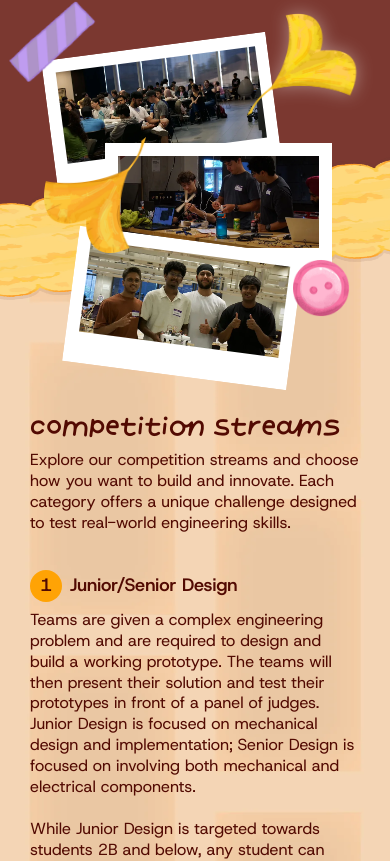
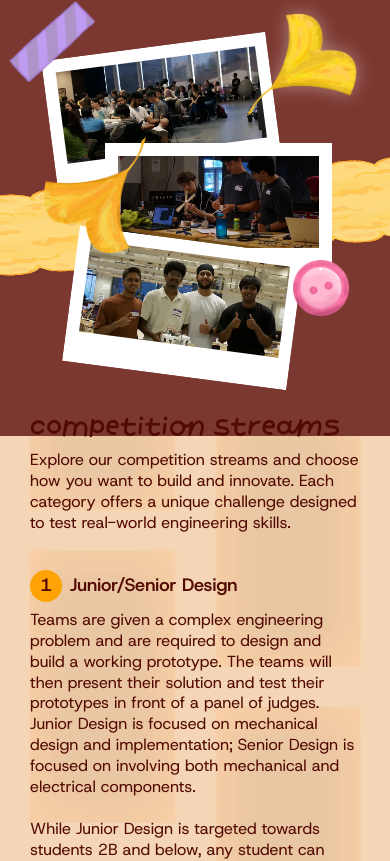
Before and after one commit to BarSoapAng/WECF26, a React (Vite) app: page / in a window 390 px wide. Shown: the part 1423-2284 px from the top of the page. Built offline with nearby package versions, Linux system fonts and the light colour scheme.

Commit message:
Restore original mobile leaf band and floor styling

```diff
--- a/src/sections/CompetitionStreams.tsx
+++ b/src/sections/CompetitionStreams.tsx
@@ -320,13 +320,19 @@ const Backdrop = styled.div`
   z-index: 0;
   pointer-events: none;
 
+  ${mediaQueries.tablet} {
+    --tree-band-height: 40cqw;
+    --top-band-top: -29.54cqw;
+    --bottom-band-top: calc(100% - 24.61cqw);
+  }
+
   ${mediaQueries.mediumTablet} {
     --top-band-top: calc(-86.12cqw + (227.53cqw - 180cqw) * 0.4);
     --bottom-band-top: calc(100% + 104.81cqw - (227.53cqw - 180cqw) * 0.4 - var(--tree-band-height));
   }
 `;
 
-// Fill from the top band's midpoint to the bottom band's midpoint.
+// Desktop: fill from the top band's midpoint to the bottom band's midpoint.
 // repeat-y tiles it downwards if the section gets taller (e.g. narrow screens).
 // On phones the bricks are drawn about 3x bigger, as in the mobile design.
 const Floor = styled.div`
@@ -337,8 +343,13 @@ const Floor = styled.div`
     calc(100% - var(--bottom-band-top) - var(--tree-band-height) / 2);
   background: url(${competitionStreamsFloor}) center top / 113.15cqw auto repeat-y;
 
+  ${mediaQueries.tablet} {
+    inset: 9.26cqw 0 -17cqw;
+  }
+
   ${mediaQueries.mediumTablet} {
     background-size: 370cqw auto;
+    bottom: -22cqw;
   }
 `;
 
@@ -354,6 +365,13 @@ const Band = styled.img`
   max-width: none;
   height: var(--tree-band-height);
   user-select: none;
+
+  ${mediaQueries.tablet} {
+    left: -4.82cqw;
+    width: 111.09cqw;
+    height: auto;
+    max-height: 40cqw;
+  }
 
   /* Phones: the mobile design uses a bigger, thicker band. */
   ${mediaQueries.mediumTablet} {
```
